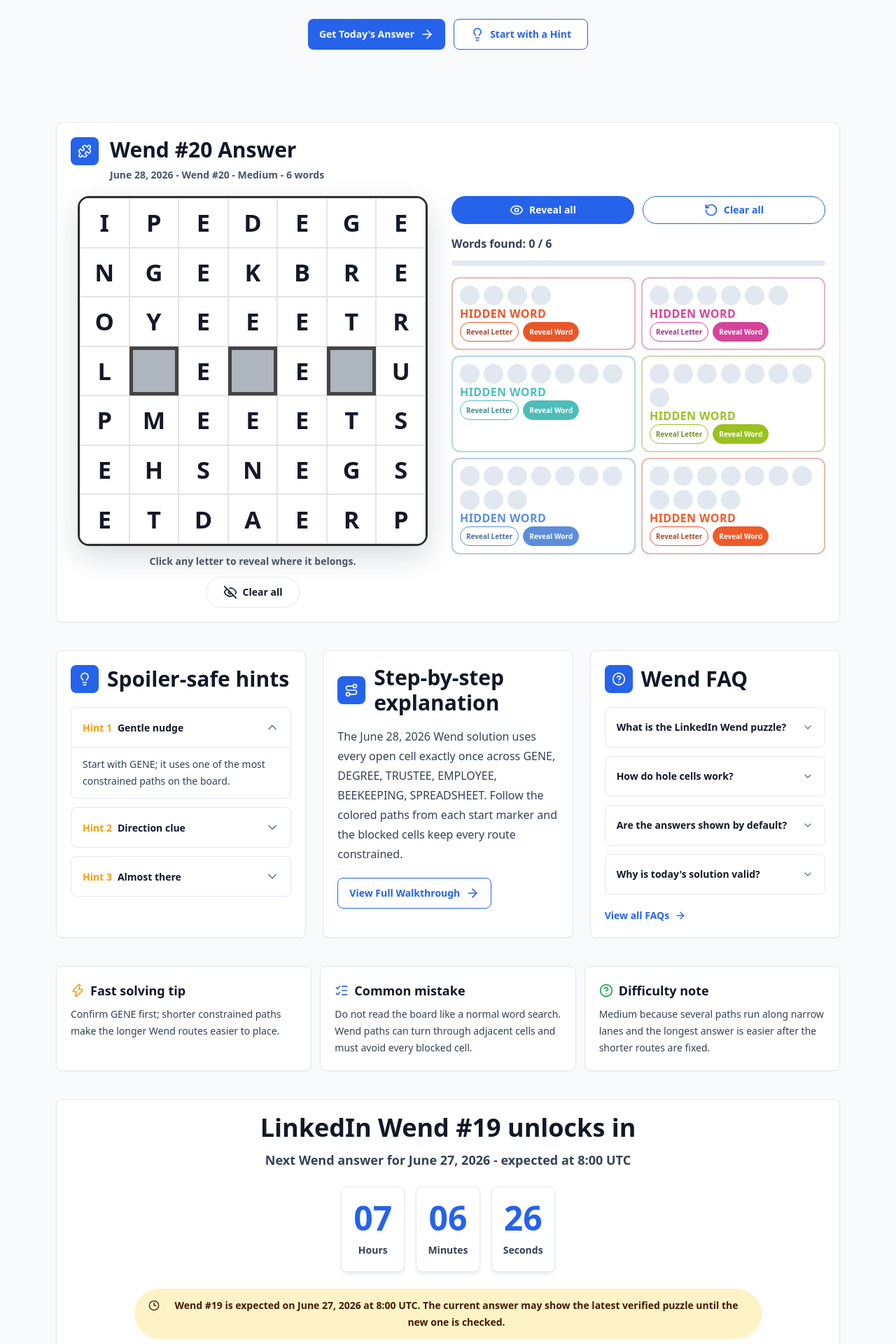
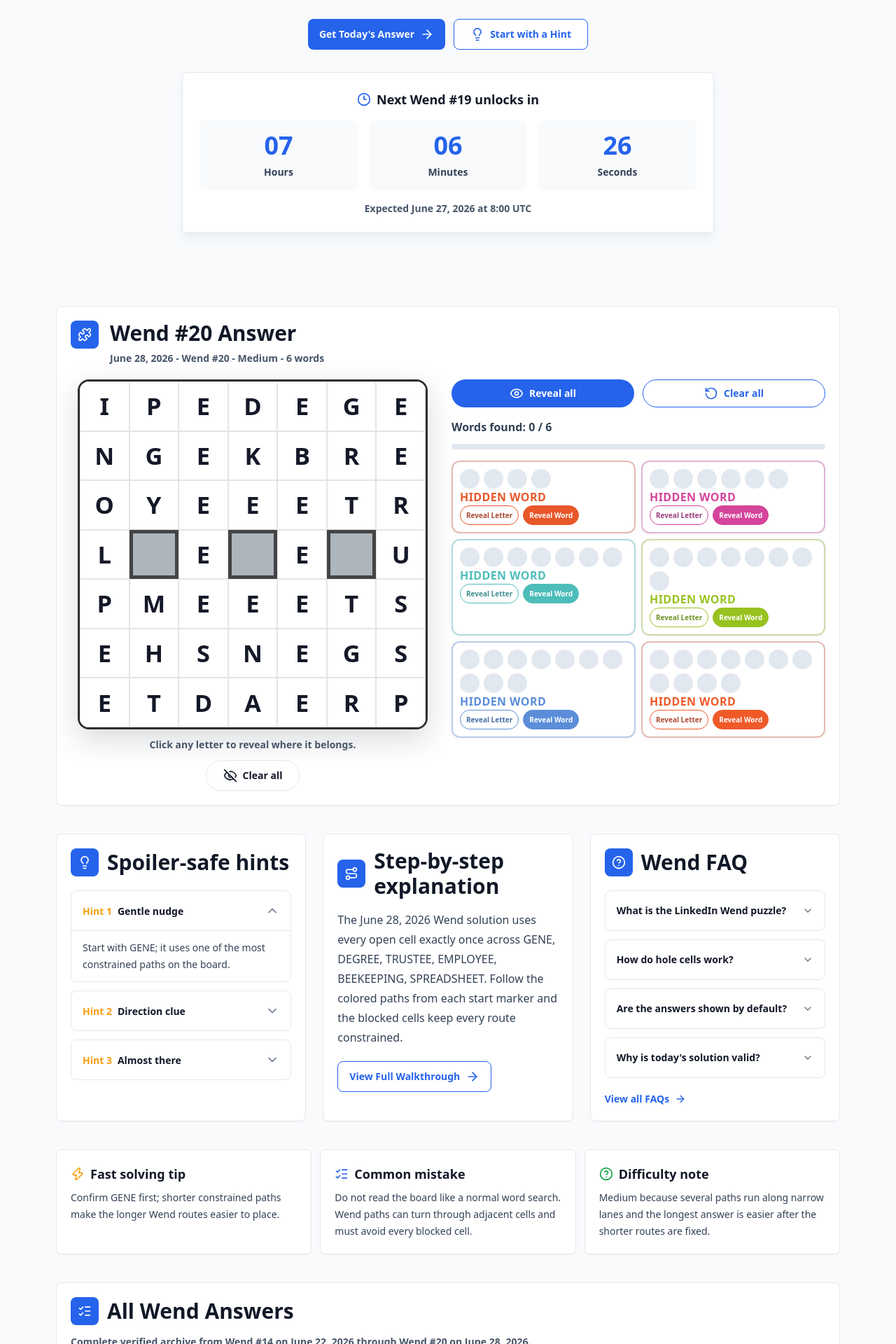
Before and after one commit to leontinasilva493-glitch/wendanswer, a Next.js app: page / in a window 1280 px wide. Shown: the part 380-2300 px from the top of the page at 70% size. Built offline with nearby package versions, Linux system fonts and the light colour scheme; no server answers.

Commit message:
feat: integrate Wend countdown into hero

```diff
--- a/src/app/page.tsx
+++ b/src/app/page.tsx
@@ -98,6 +98,11 @@
             Start with a Hint
           </a>
         </div>
+        <NextWendCountdown
+          dateLabel={nextWend.dateLabel}
+          puzzleNumber={nextWend.puzzleNumber}
+          releaseAtIso={nextWend.releaseAtIso}
+        />
       </section>
 
       <section className="section" id="answer">
@@ -174,13 +179,6 @@
         </article>
       </section>
 
-      <NextWendCountdown
-        dateLabel={nextWend.dateLabel}
-        isCurrentPuzzleReady={wendReady}
-        puzzleNumber={nextWend.puzzleNumber}
-        releaseAtIso={nextWend.releaseAtIso}
-      />
-
       <section className="section content-card">
         <h2 className="section-heading">
           <span className="section-icon">
--- a/src/components/NextWendCountdown.tsx
+++ b/src/components/NextWendCountdown.tsx
@@ -1,93 +1,26 @@
-"use client";
-
 import { Clock3 } from "lucide-react";
-import { useEffect, useState } from "react";
-
-type CountdownValue = {
-  hours: number;
-  minutes: number;
-  seconds: number;
-};
+import { NextWendCountdownTicker } from "@/components/NextWendCountdownTicker";
 
 type NextWendCountdownProps = {
   dateLabel: string;
-  isCurrentPuzzleReady: boolean;
   puzzleNumber: number;
   releaseAtIso: string;
 };
 
-function pad(value: number) {
-  return value.toString().padStart(2, "0");
-}
+export function NextWendCountdown({ dateLabel, puzzleNumber, releaseAtIso }: NextWendCountdownProps) {
+  return (
+    <aside
+      aria-label={`Countdown to Wend #${puzzleNumber} on ${dateLabel} at 8:00 UTC`}
+      className="mx-auto mt-8 max-w-[760px] rounded-lg border border-line bg-white p-5 text-center shadow-lg shadow-slate-200/60 sm:p-6"
+    >
+      <p className="flex items-center justify-center gap-2 text-base font-black text-ink sm:text-lg">
+        <Clock3 aria-hidden className="h-5 w-5 text-brand" />
+        <span>Next Wend #{puzzleNumber} unlocks in</span>
+      </p>
 
-function getRemaining(releaseAtIso: string): CountdownValue {
-  const totalSeconds = Math.max(0, Math.floor((Date.parse(releaseAtIso) - Date.now()) / 1000));
+      <NextWendCountdownTicker releaseAtIso={releaseAtIso} />
 
-  return {
-    hours: Math.floor(totalSeconds / 3600),
-    minutes: Math.floor((totalSeconds % 3600) / 60),
-    seconds: totalSeconds % 60,
-  };
-}
-
-export function NextWendCountdown({
-  dateLabel,
-  isCurrentPuzzleReady,
-  puzzleNumber,
-  releaseAtIso,
-}: NextWendCountdownProps) {
-  const [remaining, setRemaining] = useState<CountdownValue | null>(null);
-
-  useEffect(() => {
-    const updateRemaining = () => setRemaining(getRemaining(releaseAtIso));
-
-    updateRemaining();
-    const timer = window.setInterval(updateRemaining, 1000);
-
-    return () => window.clearInterval(timer);
-  }, [releaseAtIso]);
-
-  const boxes = [
-    { label: "Hours", value: remaining ? pad(remaining.hours) : "--" },
-    { label: "Minutes", value: remaining ? pad(remaining.minutes) : "--" },
-    { label: "Seconds", value: remaining ? pad(remaining.seconds) : "--" },
-  ];
-
-  return (
-    <section className="section content-card">
-      <div className="mx-auto flex max-w-4xl flex-col items-center text-center">
-        <h2 className="max-w-3xl text-2xl font-black leading-tight text-ink md:text-4xl">
-          LinkedIn Wend #{puzzleNumber} unlocks in
-        </h2>
-        <p className="mt-3 text-base font-extrabold text-slate-700 md:text-lg">
-          Next Wend answer for {dateLabel} - expected at 8:00 UTC
-        </p>
-
-        <div
-          aria-label={`Countdown to Wend #${puzzleNumber} on ${dateLabel} at 8:00 UTC`}
-          className="mt-6 grid grid-cols-3 gap-3 sm:gap-4"
-        >
-          {boxes.map((box) => (
-            <div
-              className="min-w-[5.25rem] rounded-lg border border-line bg-white px-4 py-5 text-center shadow-md shadow-slate-200/70"
-              key={box.label}
-            >
-              <div className="tabular-nums text-4xl font-black leading-none text-brand md:text-5xl">{box.value}</div>
-              <div className="mt-3 text-xs font-extrabold text-slate-700 md:text-sm">{box.label}</div>
-            </div>
-          ))}
-        </div>
-
-        <p className="mt-6 inline-flex max-w-full items-start gap-2 rounded-full bg-amber-100 px-5 py-3 text-sm font-semibold leading-6 text-amber-950">
-          <Clock3 aria-hidden className="mt-1 h-4 w-4 shrink-0" />
-          <span>
-            Wend #{puzzleNumber} is expected on {dateLabel} at 8:00 UTC.
-            {!isCurrentPuzzleReady
-              ? " The current answer may show the latest verified puzzle until the new one is checked."
-              : ""}
-          </span>
-        </p>
-      </div>
-    </section>
+      <p className="mt-4 text-sm font-semibold text-slate-600">Expected {dateLabel} at 8:00 UTC</p>
+    </aside>
   );
 }
--- /dev/null
+++ b/src/components/NextWendCountdownTicker.tsx
@@ -0,0 +1,57 @@
+"use client";
+
+import { useEffect, useState } from "react";
+
+type CountdownValue = {
+  hours: number;
+  minutes: number;
+  seconds: number;
+};
+
+type NextWendCountdownTickerProps = {
+  releaseAtIso: string;
+};
+
+function pad(value: number) {
+  return value.toString().padStart(2, "0");
+}
+
+function getRemaining(releaseAtIso: string): CountdownValue {
+  const totalSeconds = Math.max(0, Math.floor((Date.parse(releaseAtIso) - Date.now()) / 1000));
+
+  return {
+    hours: Math.floor(totalSeconds / 3600),
+    minutes: Math.floor((totalSeconds % 3600) / 60),
+    seconds: totalSeconds % 60,
+  };
+}
+
+export function NextWendCountdownTicker({ releaseAtIso }: NextWendCountdownTickerProps) {
+  const [remaining, setRemaining] = useState<CountdownValue | null>(null);
+
+  useEffect(() => {
+    const updateRemaining = () => setRemaining(getRemaining(releaseAtIso));
+
+    updateRemaining();
+    const timer = window.setInterval(updateRemaining, 1000);
+
+    return () => window.clearInterval(timer);
+  }, [releaseAtIso]);
+
+  const boxes = [
+    { label: "Hours", value: remaining ? pad(remaining.hours) : "--" },
+    { label: "Minutes", value: remaining ? pad(remaining.minutes) : "--" },
+    { label: "Seconds", value: remaining ? pad(remaining.seconds) : "--" },
+  ];
+
+  return (
+    <div className="mt-4 grid grid-cols-3 gap-3 sm:gap-4">
+      {boxes.map((box) => (
+        <div className="rounded-lg bg-slate-50 px-3 py-4 text-center" key={box.label}>
+          <div className="tabular-nums text-3xl font-black leading-none text-brand sm:text-4xl">{box.value}</div>
+          <div className="mt-2 text-xs font-extrabold text-slate-700 sm:text-sm">{box.label}</div>
+        </div>
+      ))}
+    </div>
+  );
+}
```
Also changed, not shown: 3 other files (tests, documents, lock files or other folders).
